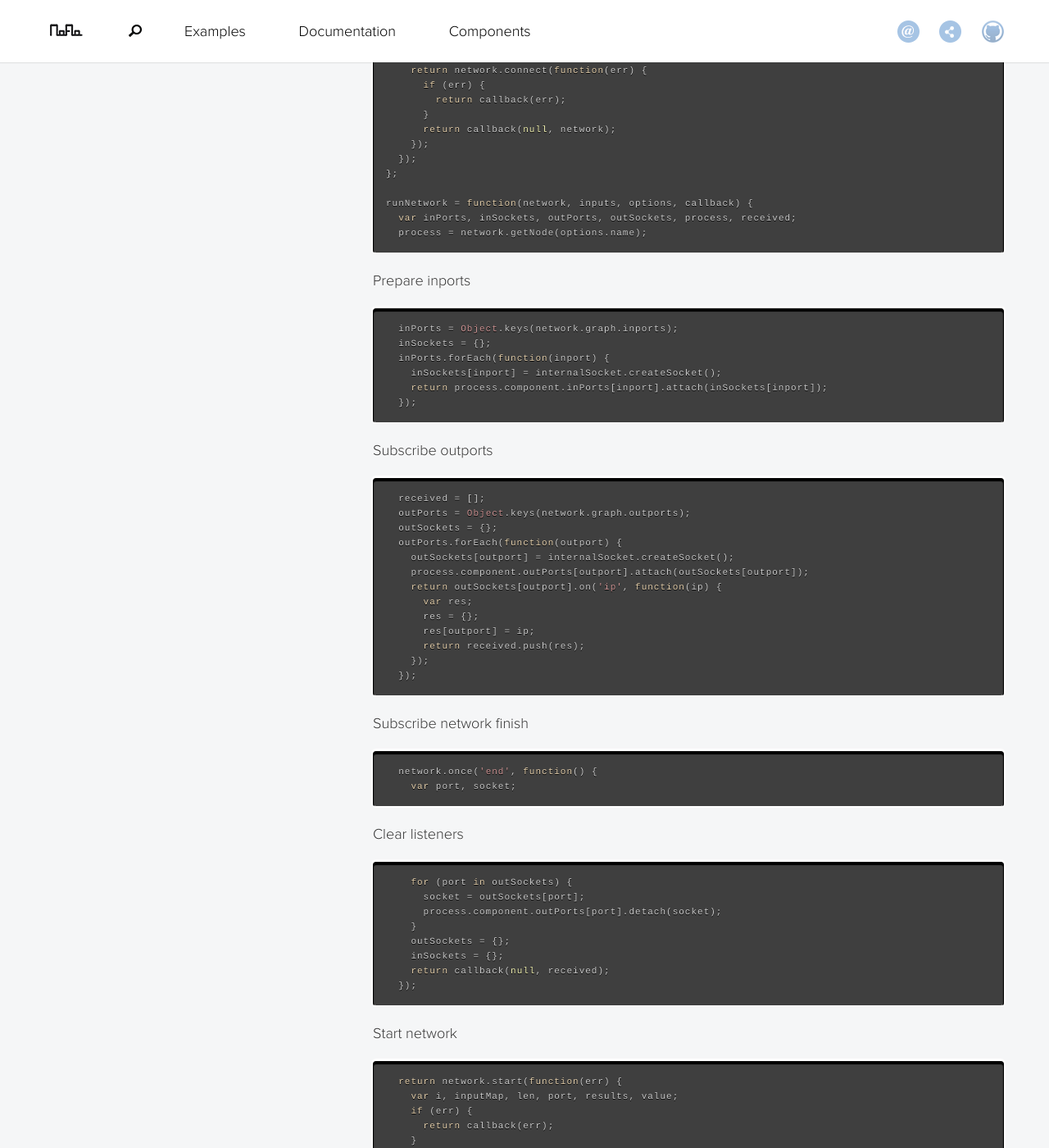
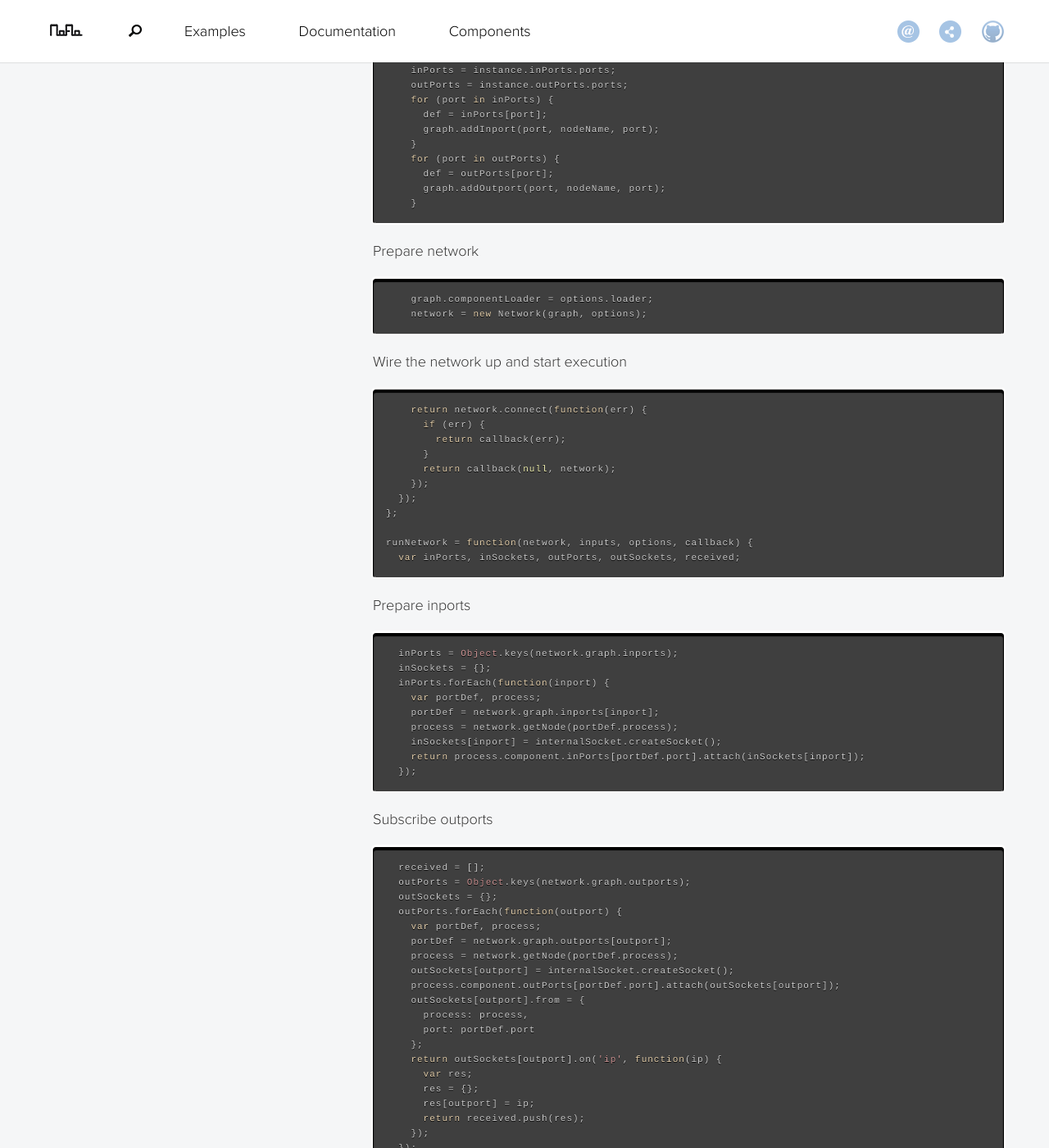
Before and after one commit to noflo/noflo.github.io, a Jekyll site: the page built from api/AsCallback.html, in a window 1280 px wide and 1400 px high, scrolled down 2019 px. Shown: the whole window at 82% size. Built offline with Jekyll 4.4.1, drawn with Linux system fonts in a browser that asks for light colours; nearby versions of some CDN libraries; some of the changed text lies outside the part shown.

Commit message:
Update API docs

```diff
--- a/api/AsCallback.html
+++ b/api/AsCallback.html
@@ -199,7 +199,31 @@ normalizeOptions = <span class="hljs-function"><span class="hljs-keyword">functi
   <span class="hljs-keyword">return</span> options;
 };
 
-prepareNetwork = <span class="hljs-function"><span class="hljs-keyword">function</span>(<span class="hljs-params">component, options, callback</span>) </span>{</pre></div>
+prepareNetwork = <span class="hljs-function"><span class="hljs-keyword">function</span>(<span class="hljs-params">component, options, callback</span>) </span>{
+  <span class="hljs-keyword">var</span> network;</pre></div>
+
+
+
+            <p>If we were given a graph instance, then just create a network</p>
+
+
+              <div class='highlight'><pre>  <span class="hljs-keyword">if</span> (<span class="hljs-keyword">typeof</span> component === <span class="hljs-string">'object'</span>) {
+    component.componentLoader = options.loader;
+    network = <span class="hljs-keyword">new</span> Network(component, options);</pre></div>
+
+
+
+            <p>Wire the network up</p>
+
+
+              <div class='highlight'><pre>    network.connect(<span class="hljs-function"><span class="hljs-keyword">function</span>(<span class="hljs-params">err</span>) </span>{
+      <span class="hljs-keyword">if</span> (err) {
+        <span class="hljs-keyword">return</span> callback(err);
+      }
+      <span class="hljs-keyword">return</span> callback(<span class="hljs-literal">null</span>, network);
+    });
+    <span class="hljs-keyword">return</span>;
+  }</pre></div>
 
 
 
@@ -207,7 +231,7 @@ prepareNetwork = <span class="hljs-function"><span class="hljs-keyword">function
 
 
               <div class='highlight'><pre>  <span class="hljs-keyword">return</span> options.loader.load(component, <span class="hljs-function"><span class="hljs-keyword">function</span>(<span class="hljs-params">err, instance</span>) </span>{
-    <span class="hljs-keyword">var</span> def, graph, inPorts, network, nodeName, outPorts, port;
+    <span class="hljs-keyword">var</span> def, graph, inPorts, nodeName, outPorts, port;
     <span class="hljs-keyword">if</span> (err) {
       <span class="hljs-keyword">return</span> callback(err);
     }</pre></div>
@@ -260,8 +284,7 @@ prepareNetwork = <span class="hljs-function"><span class="hljs-keyword">function
 };
 
 runNetwork = <span class="hljs-function"><span class="hljs-keyword">function</span>(<span class="hljs-params">network, inputs, options, callback</span>) </span>{
-  <span class="hljs-keyword">var</span> inPorts, inSockets, outPorts, outSockets, process, received;
-  process = network.getNode(options.name);</pre></div>
+  <span class="hljs-keyword">var</span> inPorts, inSockets, outPorts, outSockets, received;</pre></div>
 
 
 
@@ -271,8 +294,11 @@ runNetwork = <span class="hljs-function"><span class="hljs-keyword">function</sp
               <div class='highlight'><pre>  inPorts = <span class="hljs-built_in">Object</span>.keys(network.graph.inports);
   inSockets = {};
   inPorts.forEach(<span class="hljs-function"><span class="hljs-keyword">function</span>(<span class="hljs-params">inport</span>) </span>{
+    <span class="hljs-keyword">var</span> portDef, process;
+    portDef = network.graph.inports[inport];
+    process = network.getNode(portDef.process);
     inSockets[inport] = internalSocket.createSocket();
-    <span class="hljs-keyword">return</span> process.component.inPorts[inport].attach(inSockets[inport]);
+    <span class="hljs-keyword">return</span> process.component.inPorts[portDef.port].attach(inSockets[inport]);
   });</pre></div>
 
 
@@ -284,8 +310,15 @@ runNetwork = <span class="hljs-function"><span class="hljs-keyword">function</sp
   outPorts = <span class="hljs-built_in">Object</span>.keys(network.graph.outports);
   outSockets = {};
   outPorts.forEach(<span class="hljs-function"><span class="hljs-keyword">function</span>(<span class="hljs-params">outport</span>) </span>{
+    <span class="hljs-keyword">var</span> portDef, process;
+    portDef = network.graph.outports[outport];
+    process = network.getNode(portDef.process);
     outSockets[outport] = internalSocket.createSocket();
-    process.component.outPorts[outport].attach(outSockets[outport]);
+    process.component.outPorts[portDef.port].attach(outSockets[outport]);
+    outSockets[outport].from = {
+      <span class="hljs-attr">process</span>: process,
+      <span class="hljs-attr">port</span>: portDef.port
+    };
     <span class="hljs-keyword">return</span> outSockets[outport].on(<span class="hljs-string">'ip'</span>, <span class="hljs-function"><span class="hljs-keyword">function</span>(<span class="hljs-params">ip</span>) </span>{
       <span class="hljs-keyword">var</span> res;
       res = {};
@@ -309,7 +342,7 @@ runNetwork = <span class="hljs-function"><span class="hljs-keyword">function</sp
 
               <div class='highlight'><pre>    <span class="hljs-keyword">for</span> (port <span class="hljs-keyword">in</span> outSockets) {
       socket = outSockets[port];
-      process.component.outPorts[port].detach(socket);
+      socket.from.process.component.outPorts[socket.from.port].detach(socket);
     }
     outSockets = {};
     inSockets = {};
```
